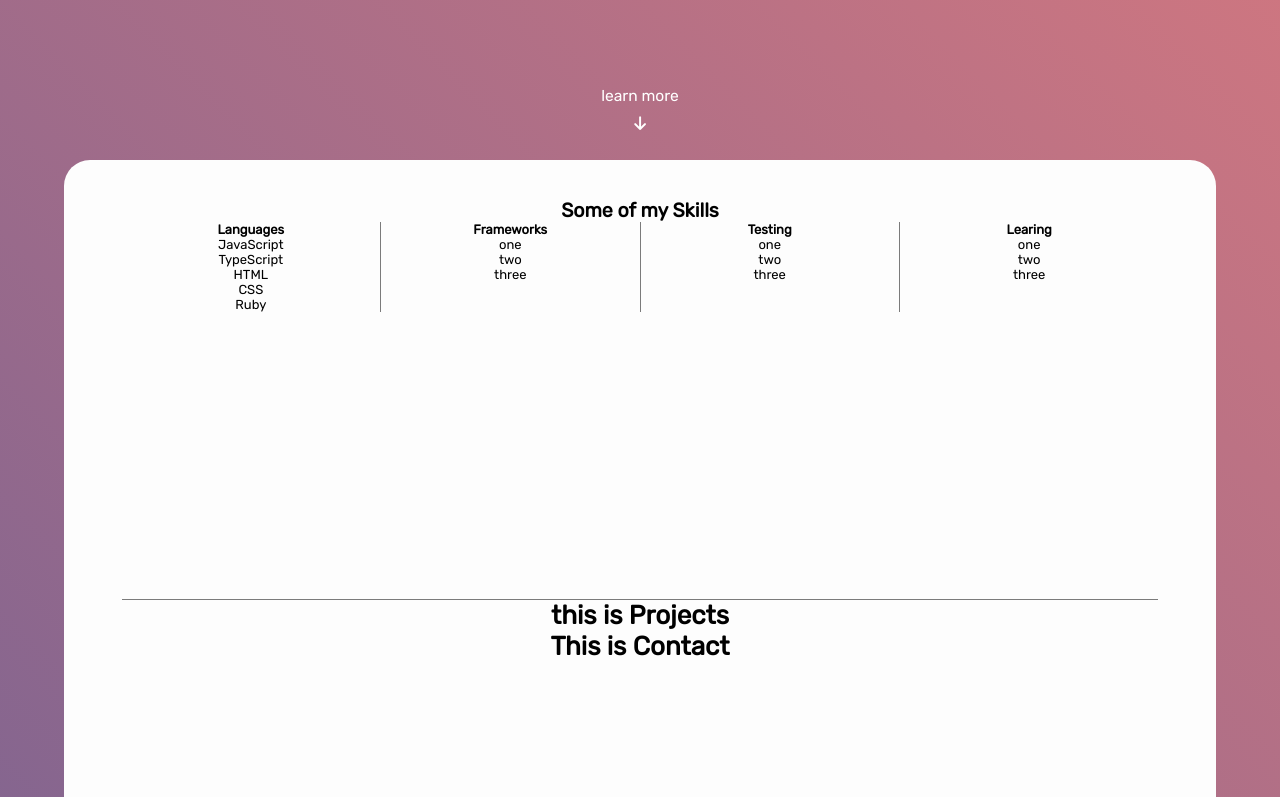
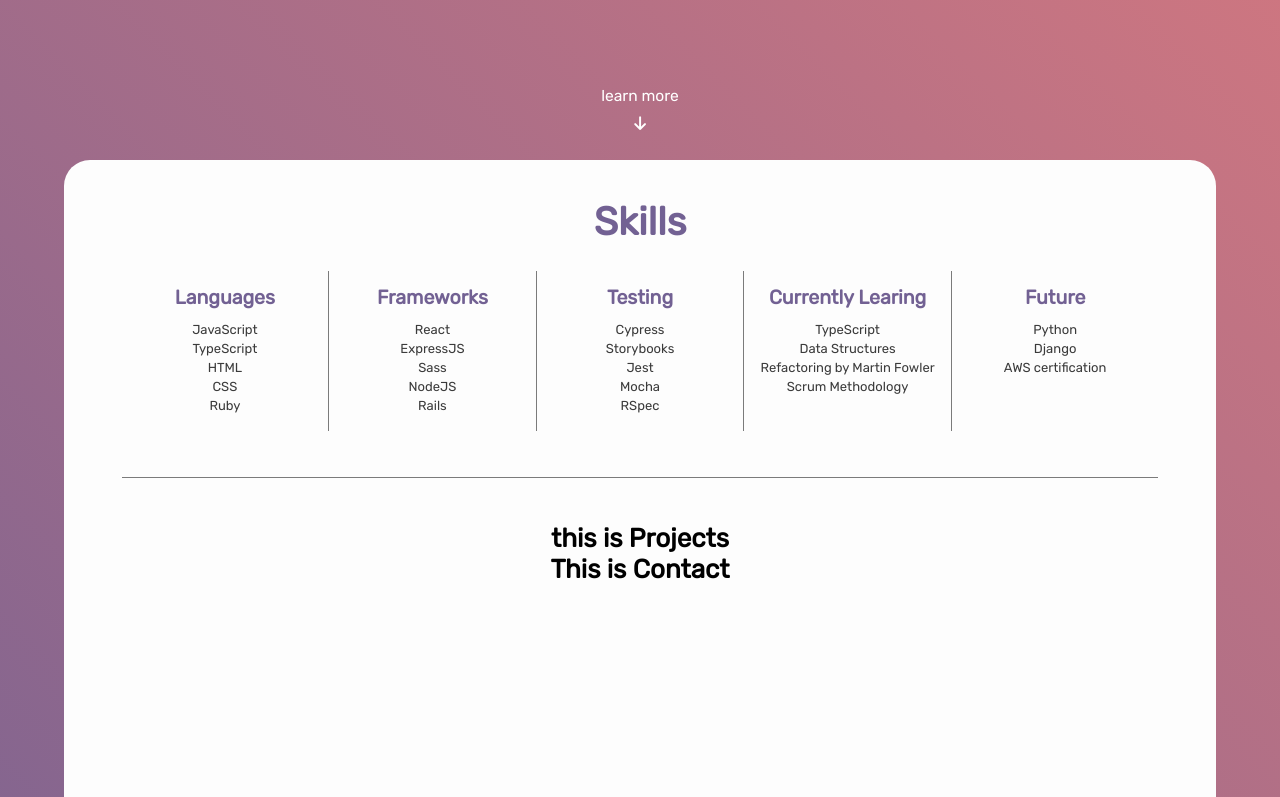
Before and after one commit to Just-Hosam/portfolio, a React (Create React App) app: page / in a window 1280 px wide. Shown: the part 640-1437 px from the top of the page. Built offline with nearby package versions, Linux system fonts and the light colour scheme.

Commit message:
style skills section

```diff
--- a/public/App.css
+++ b/public/App.css
@@ -123,10 +123,17 @@ body::-webkit-scrollbar {
   -webkit-box-align: center;
       -ms-flex-align: center;
           align-items: center;
-  min-height: 400px;
   margin-top: 3rem;
   width: 90%;
   border-bottom: 1px solid var(--text-color-icon);
+  padding-bottom: 3.5rem;
+  margin-bottom: 3.5rem;
+}
+
+#skills h2 {
+  font-size: 3rem;
+  color: var(--accent-color);
+  margin-bottom: 2rem;
 }
 
 #skills #skills-columns {
@@ -152,10 +159,22 @@ body::-webkit-scrollbar {
       -ms-flex-direction: column;
           flex-direction: column;
   text-align: center;
+  padding: 15px 0;
+}
+
+#skills #skills-columns .skill-list h4 {
+  font-size: 1.5rem;
+  color: var(--accent-color);
+  margin-bottom: 1rem;
 }
 
 #skills #skills-columns .skill-list ul {
   list-style: none;
+}
+
+#skills #skills-columns .skill-list ul li {
+  margin-bottom: 0.3rem;
+  color: var(--text-color);
 }
 
 #details {
--- a/src/components/Skills.jsx
+++ b/src/components/Skills.jsx
@@ -7,15 +7,19 @@ const data = [
 	},
 	{
 		title: 'Frameworks',
-		listItems: ['one', 'two', 'three'],
+		listItems: ['React', 'ExpressJS', 'Sass', 'NodeJS', 'Rails'],
 	},
 	{
 		title: 'Testing',
-		listItems: ['one', 'two', 'three'],
+		listItems: ['Cypress', 'Storybooks', 'Jest', 'Mocha', 'RSpec'],
 	},
 	{
-		title: 'Learing',
-		listItems: ['one', 'two', 'three'],
+		title: 'Currently Learing',
+		listItems: ['TypeScript', 'Data Structures', 'Refactoring by Martin Fowler', 'Scrum Methodology'],
+	},
+	{
+		title: 'Future',
+		listItems: ['Python', 'Django', 'AWS certification', ''],
 	},
 ];
 
@@ -27,7 +31,7 @@ export default function Skills() {
 
 	return (
 		<div id="skills">
-			<h2>Some of my Skills</h2>
+			<h2>Skills</h2>
 			<div id="skills-columns">{skillListComponents}</div>
 		</div>
 	);
--- a/src/styles/_Skills.scss
+++ b/src/styles/_Skills.scss
@@ -4,10 +4,17 @@
 	display: flex;
 	flex-direction: column;
 	align-items: center;
-	min-height: 400px;
 	margin-top: 3rem;
 	width: 90%;
 	border-bottom: 1px solid var(--text-color-icon);
+	padding-bottom: 3.5rem;
+	margin-bottom: 3.5rem;
+
+	h2 {
+		font-size: 3rem;
+		color: var(--accent-color);
+		margin-bottom: 2rem;
+	}
 
 	#skills-columns {
 		display: flex;
@@ -23,9 +30,21 @@
 			display: flex;
 			flex-direction: column;
 			text-align: center;
+			padding: 15px 0;
+
+			h4 {
+				font-size: 1.5rem;
+				color: var(--accent-color);
+				margin-bottom: 1rem;
+			}
 
 			ul {
 				list-style: none;
+
+				li {
+					margin-bottom: 0.3rem;
+					color: var(--text-color);
+				}
 			}
 		}
 	}
```
